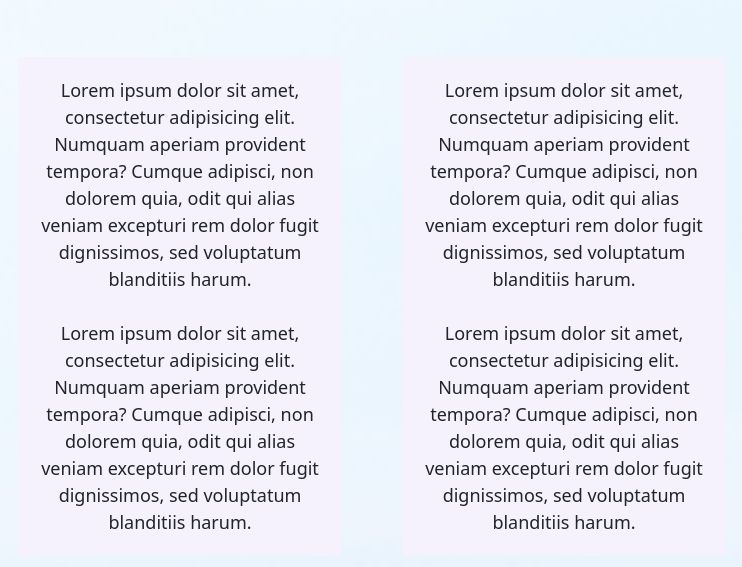
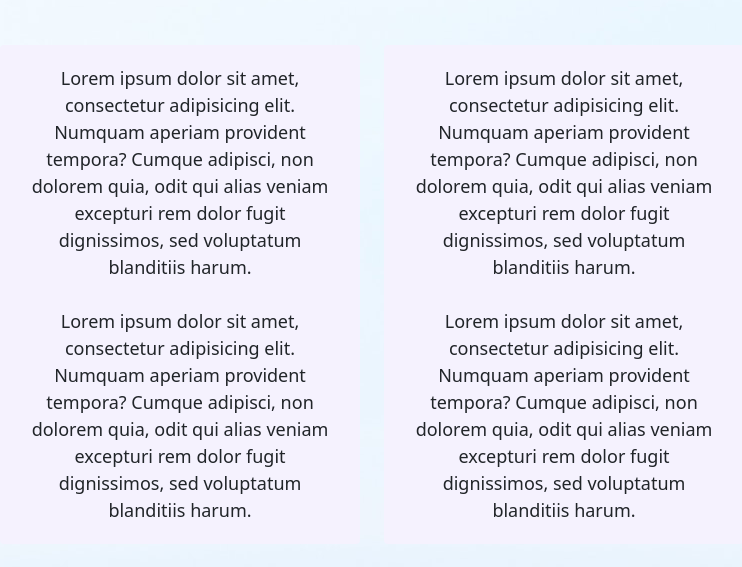
Before and after one commit to MargaritaKremen/Front-end-developer, a plain HTML site: page about.html in a window 1280 px wide. Shown: the part 233-800 px from the top of the page, without its empty margins (268-1010 px from the left). Drawn offline with nearby package versions, Linux system fonts and the light colour scheme.

Commit message:
Add col-md to about-page

```diff
--- a/about.html
+++ b/about.html
@@ -24,8 +24,10 @@
     <a href="/" class="homepage-link" title="Homepage">Back to homepage</a>
     <h1>About me</h1>
     <h3>Front-end developer from Kremenchuk, Ukraine</h3>
-    <div class="about-paragraphs">
-      <p class="about-paragraphs p">
+    <div class="container ">
+      <div class="row my-5">
+        <div class="col-md-6 ">
+            <p >
               Lorem ipsum dolor sit amet, consectetur adipisicing elit. Numquam
               aperiam provident tempora? Cumque adipisci, non dolorem quia, odit qui
               alias veniam excepturi rem dolor fugit dignissimos, sed voluptatum
@@ -37,7 +39,9 @@
               alias veniam excepturi rem dolor fugit dignissimos, sed voluptatum
               blanditiis harum.
             </p>
-      <p class="about-paragraphs p">
+          </div>
+              <div class="col-md-6 ">
+              <p >
               Lorem ipsum dolor sit amet, consectetur adipisicing elit. Numquam
               aperiam provident tempora? Cumque adipisci, non dolorem quia, odit qui
               alias veniam excepturi rem dolor fugit dignissimos, sed voluptatum
@@ -49,6 +53,8 @@
               alias veniam excepturi rem dolor fugit dignissimos, sed voluptatum
               blanditiis harum.
               </p>
+              </div>
+          </div>
       </div>
     <div class="container">
       <div class="row">
--- a/style.css
+++ b/style.css
@@ -96,16 +96,6 @@
     text-align: center;
     display: block;
   }
-
-  .about-paragraphs {
-    display: flex;
-    margin: 30px 0;
-  }
-
-  .about-paragraphs p {
-    margin: 30px;
-  }
-
   .email-link {
     display: flex;
     justify-content: center;
```
Lines whose indentation alone changed are shown as unchanged.
